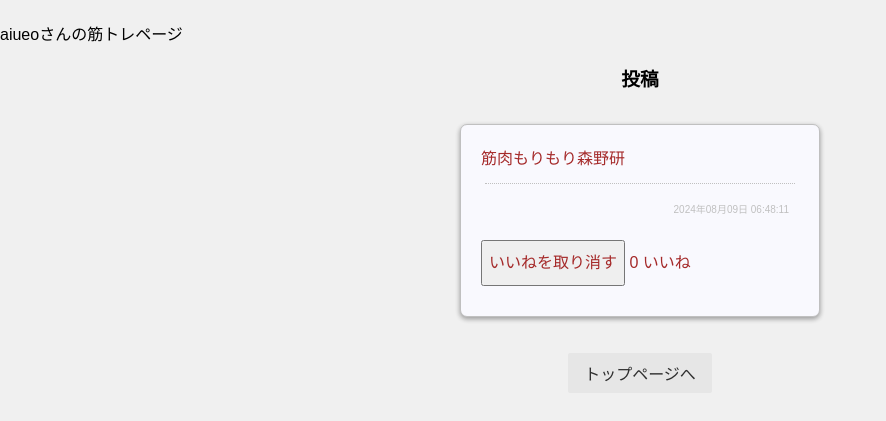
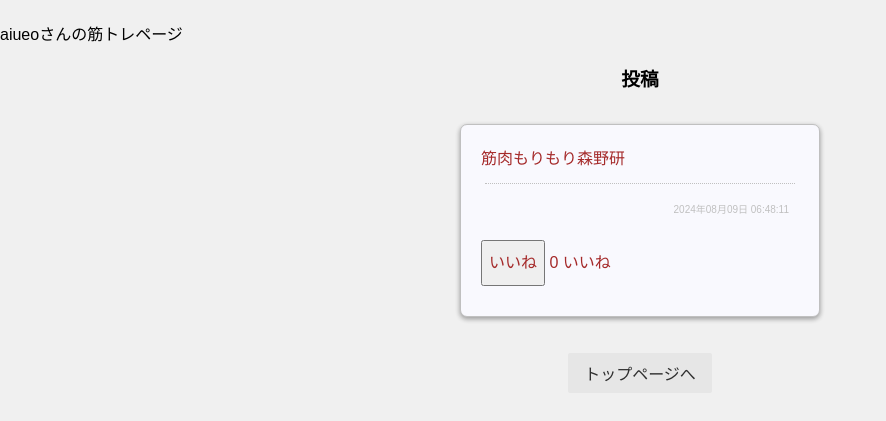
Before and after one commit to NishiKaichi/MuscleMate, a Flask app: page /users/1 in a window 1280 px wide. Shown: the part 265-686 px from the top of the page, without its empty margins (0-886 px from the left). Run offline with Flask 3, Linux system fonts and the light colour scheme; a user stored in the database is signed in; data comes from the database, SQL or seed files in the repository; both versions use the stored data as it was after the commit; data that the repository does not hold is empty.

Commit message:
ちょっとしたミスの修正

```diff
--- a/kintoresns/templates/users.html
+++ b/kintoresns/templates/users.html
@@ -48,9 +48,9 @@
         <p class="info">{{ post.timestamp | datestr }}</p>
         <form action="/toggle_like/{{ post.id }}" method="post" style="display:inline;">
           {% if post.liked_by_me %}
+          <button type="submit">いいねを取り消す</button>
+          {% else %}
           <button type="submit">いいね</button>
-          {% else %}
-          <button type="submit">いいねを取り消す</button>
           {% endif %}
         </form>
         <span>{{ post.like_count }} いいね</span>
```
Also changed, not shown: kintoresns/data.db, kintoresns/static/uploads/kinnikun.jpg (added).
